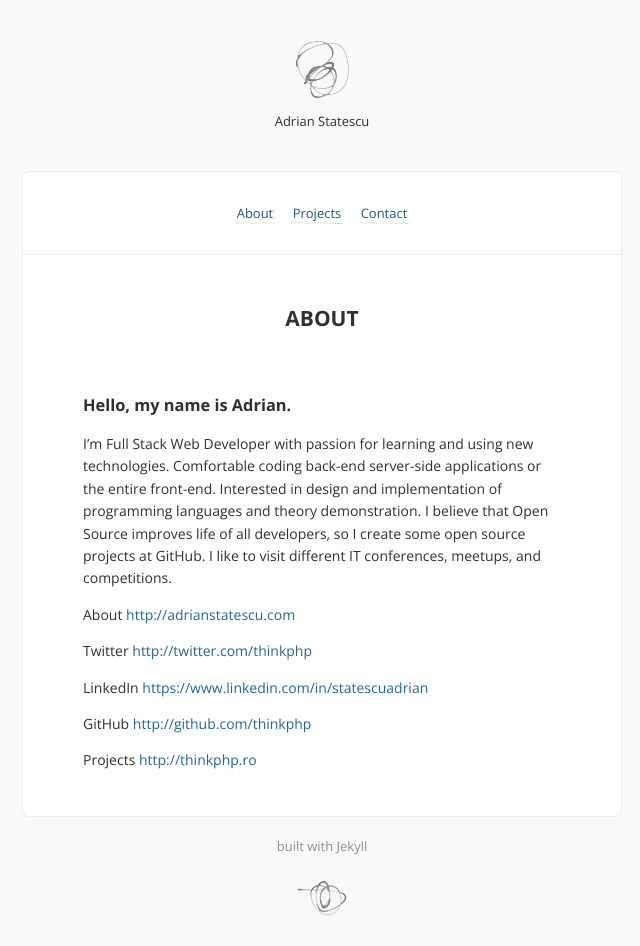
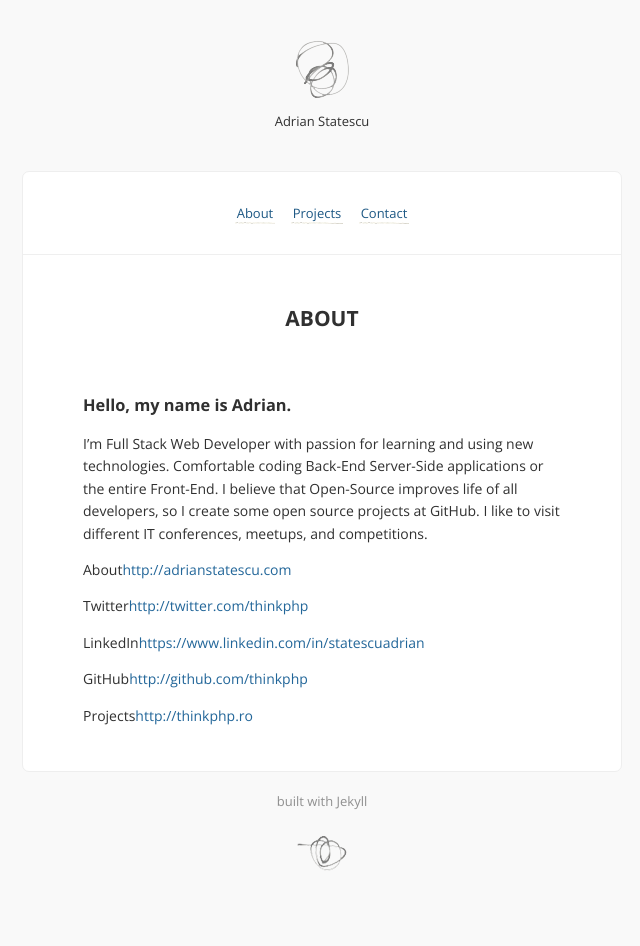
Before and after one commit to thinkphp/thinkphp.herokuapp.com, a Jekyll site: the page built from about.md, in a window 1280 px wide. Shown: the whole page, without its empty margins (318-958 px from the left). Built offline with Jekyll 4.4.1, drawn with Linux system fonts in a browser that asks for light colours; comment, search, counter and statistics services are not loaded; after the commit the page ends 901 px from its top, so only the background shows below that.

Commit message:
Update about.md

```diff
--- a/about.md
+++ b/about.md
@@ -6,10 +6,10 @@
 
 ### Hello, my name is Adrian.
 
-I'm Full Stack Web Developer with passion for learning and using new technologies. Comfortable coding back-end server-side applications or the entire front-end. Interested in design and implementation of programming languages and theory demonstration. I believe that Open Source improves life of all developers, so I create some open source projects at GitHub. I like to visit different IT conferences, meetups, and competitions.
+I'm Full Stack Web Developer with passion for learning and using new technologies. Comfortable coding Back-End Server-Side applications or the entire Front-End. I believe that Open-Source improves life of all developers, so I create some open source projects at GitHub. I like to visit different IT conferences, meetups, and competitions.
 
-<p>About    <a href="http://adrianstatescu.com">http://adrianstatescu.com</a></p>
-<p>Twitter   <a href="http://twitter.com/thinkphp">http://twitter.com/thinkphp</a></p>
-<p>LinkedIn   <a href="https://www.linkedin.com/in/statescuadrian">https://www.linkedin.com/in/statescuadrian</a></p>
-<p>GitHub   <a href="http://github.com/thinkphp">http://github.com/thinkphp</a></p>
-<p>Projects <a href="http://thinkphp.ro">http://thinkphp.ro</a></p>
+<p>About<a href="http://adrianstatescu.com">http://adrianstatescu.com</a></p>
+<p>Twitter<a href="http://twitter.com/thinkphp">http://twitter.com/thinkphp</a></p>
+<p>LinkedIn<a href="https://www.linkedin.com/in/statescuadrian">https://www.linkedin.com/in/statescuadrian</a></p>
+<p>GitHub<a href="http://github.com/thinkphp">http://github.com/thinkphp</a></p>
+<p>Projects<a href="http://thinkphp.ro">http://thinkphp.ro</a></p>
```
